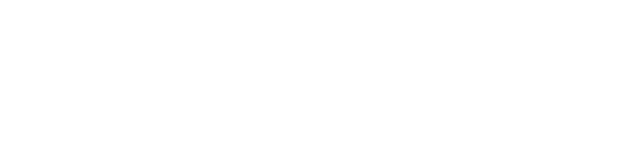
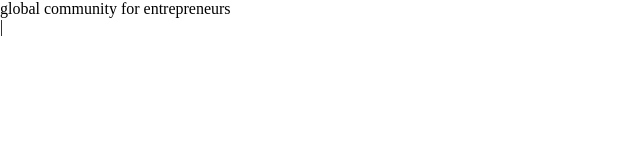
Before and after one commit to MuhammadUmer0/startupgrind.com-mockup, a plain HTML site: page index.html in a window 1280 px wide. Shown: the whole page, without its empty margins (0-640 px from the left). Drawn offline with Linux system fonts and the light colour scheme.

Commit message:
WIP: topNav

```diff
--- a/index.html
+++ b/index.html
@@ -22,5 +22,12 @@
     />
     <title>Global Community for Entrepreneurs | Startup Grind</title>
   </head>
-  <body></body>
+  <body>
+      <div class="topBar">
+        <div class="text">
+            <p>global community for entrepreneurs</p>
+            <p>|</p>
+        </div>
+      </div>
+  </body>
 </html>
```
